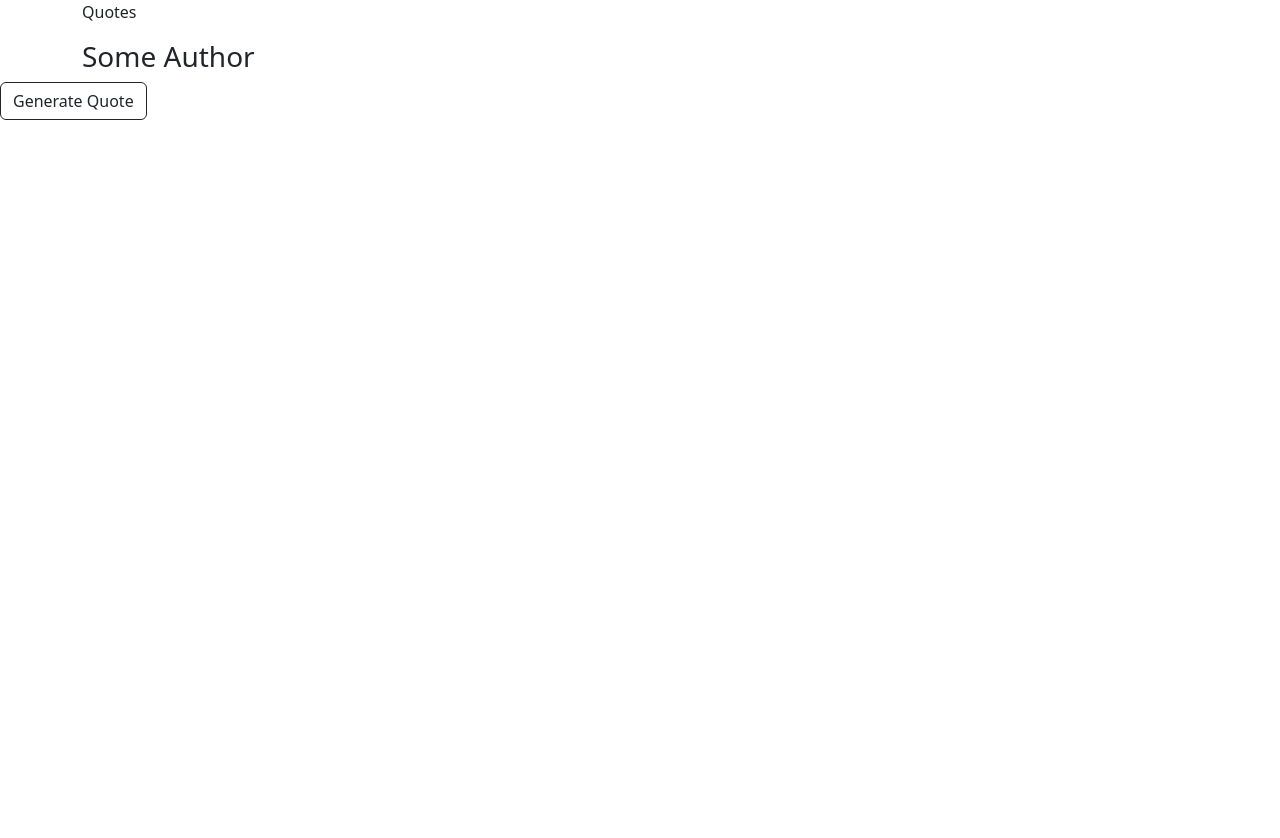
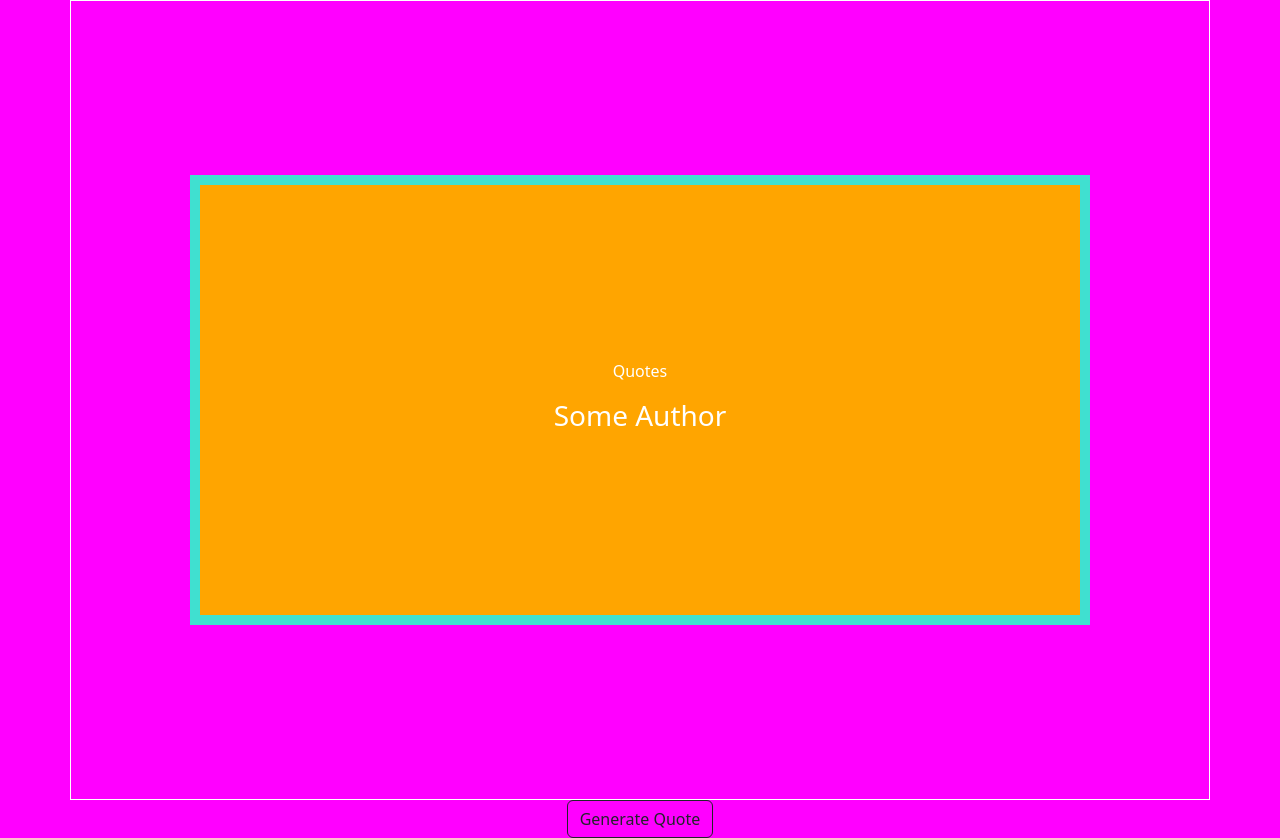
Before and after one commit to EmmaSmedley87/random-quotes, a plain HTML site: page index.html in a window 1280 px wide. Before the commit the page ends 800 px from the top, so only its background shows below. Drawn offline with nearby package versions, Linux system fonts and the light colour scheme.

Commit message:
css styles complete

```diff
--- a/index.html
+++ b/index.html
@@ -5,8 +5,8 @@
     <meta http-equiv="X-UA-Compatible" content="IE=edge">
     <meta name="viewport" content="width=device-width, initial-scale=1.0">
     <title>Random Quotes</title>
+    <link rel="stylesheet" href="https://cdn.jsdelivr.net/npm/bootstrap@5.2.2/dist/css/bootstrap.min.css">
     <link rel="stylesheet" href="style.css">
-    <link rel="stylesheet" href="https://cdn.jsdelivr.net/npm/bootstrap@5.2.2/dist/css/bootstrap.min.css">
 </head>
 <body>
     <div class="container">
@@ -15,7 +15,7 @@
             <h3 is="author">Some Author</h3>
         </div>
     </div>
-    <div>
+    <div style="text-align: center">
         <button onclick="generate()" type="button" class="btn btn-outline-dark">Generate Quote</button>
     </div>
     <script src="script.js"></script>
--- a/style.css
+++ b/style.css
@@ -0,0 +1,34 @@
+body {
+    background: magenta;
+}
+
+.container {
+    border: 1px solid white;
+    width: 95%;
+    height: 100vh;
+    display: flex;
+}
+
+.quotes {
+    width: 900px;
+    height: 450px;
+    margin: auto;
+    display: flex;
+    flex-direction: column;
+    justify-content: center;
+    align-items: center;
+    padding: 0 50px;
+    color: white;
+    background-color: orange;
+    border: 10px solid turquoise;
+}
+
+.quotes p .quotes h3{
+    font-size: 1.5rem;
+}
+
+@media(max-width:480px) {
+    .quotes p .quotes h3 {
+        font-size: 1rem;
+    }
+}
```
